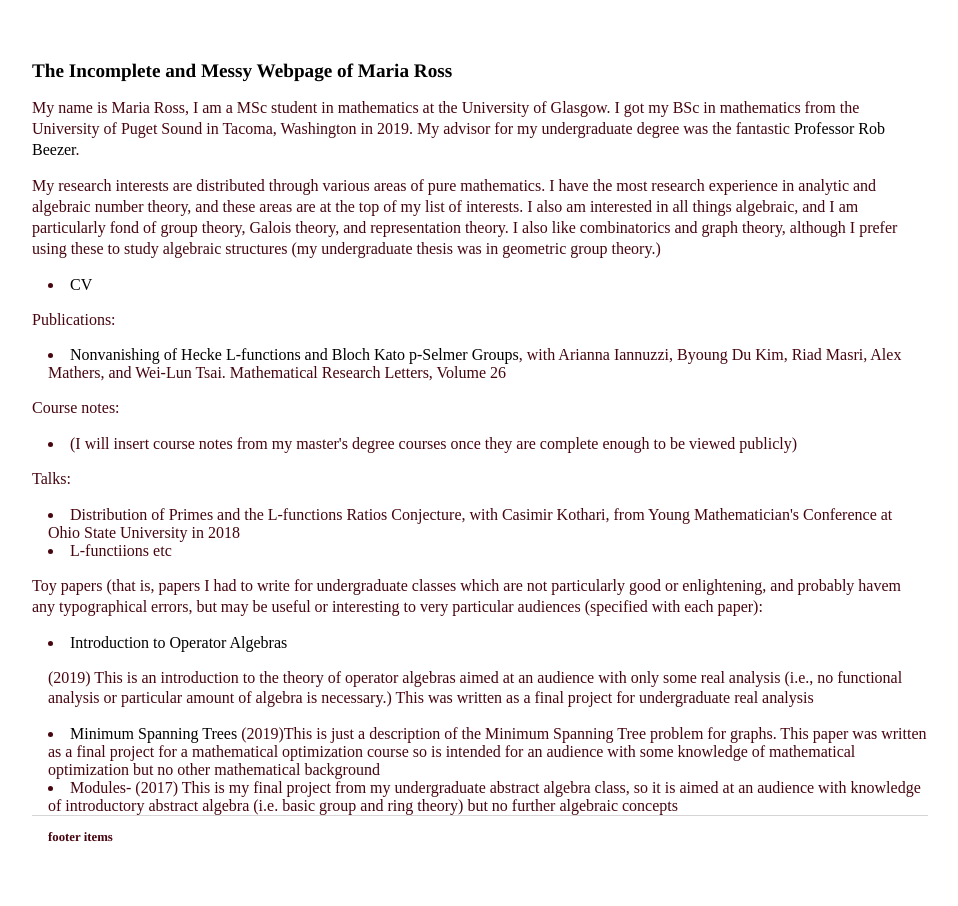
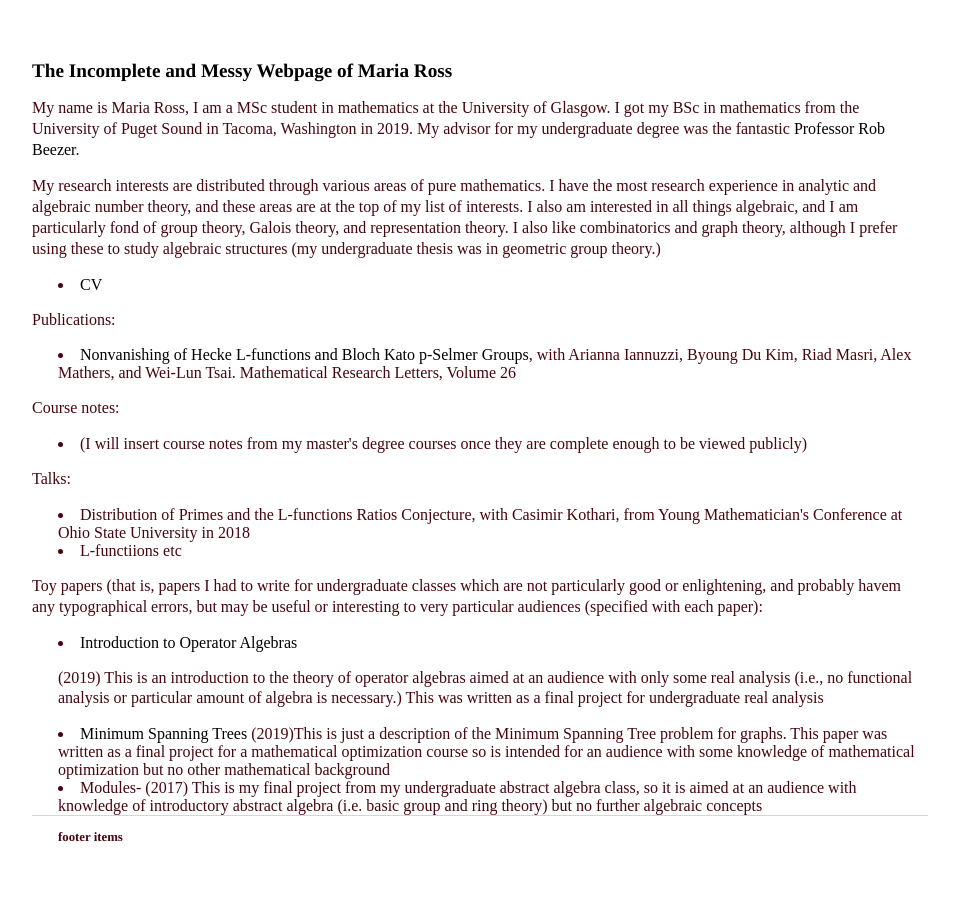
Before and after one commit to mariarross/mariarross.github.io, a Jekyll site: the page built from index.html, in a window 1280 px wide. Shown: the whole page, without its empty margins (160-1118 px from the left). Built offline with Jekyll 4.4.1, drawn with Linux system fonts in a browser that asks for light colours.

Commit message:
Update main.css

```diff
--- a/css/main.css
+++ b/css/main.css
@@ -17,8 +17,8 @@ nav ul li, footer ul li {
 }
 
 li {
-    padding-left: 16px;
-    list-style-position: inside;
+    padding-left: 26px;
+    list-style-position: outside;
     color:  #46050F;
 }
 a {
```
